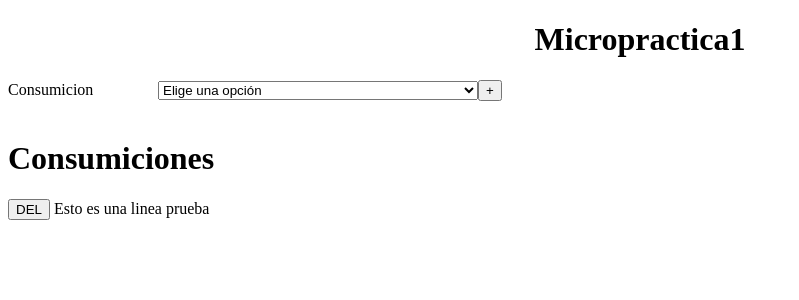
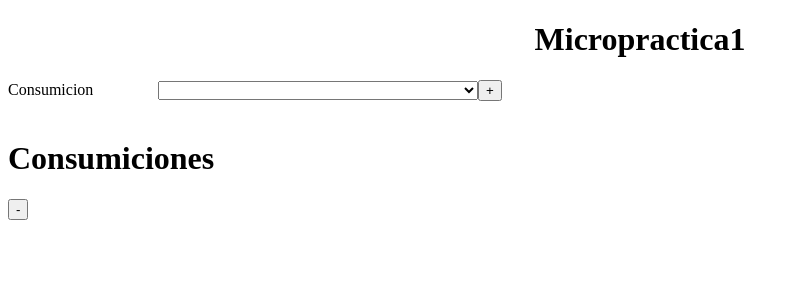
Before and after one commit to IvanAguado22/Practica_DataBinding_DSI, an Angular app in the folder Micropractica1/: page / in a window 1280 px wide. Shown: the top 300 px of the page, without its empty margins (0-799 px from the left). Built offline with nearby package versions, Linux system fonts and the light colour scheme.

Commit message:
Comienzo databinding

```diff
--- a/Micropractica1/src/app/app.component.html
+++ b/Micropractica1/src/app/app.component.html
@@ -7,20 +7,17 @@
 
 <div class="main">
     <label>Consumicion</label>
-    <select name="comanda" id="">
-        <option value="" selected>Elige una opción</option>
-        <option value="Cerdo">Cerdo agridulce</option>
-        <option value="Arroz">Arroz tres delicias</option>
-        <option value="Ternera">Ternera con bambu y setas</option>
+    <select name="lst_comand" [(ngModel)]='cod_comand'>
+        <option *ngFor='let comanda of comanda' [value]='comanda[0]'>{{comanda[0]}}</option>
     </select>
     <button type='button' (click)='addLinea()'>+</button>
 </div>
 <br>
+
 <div class="pedido">
     <h1>Consumiciones</h1>
     <p *ngFor='let linea of lineas; let i=index'>
-        <button type='button' (click)='delLinea(i)'>DEL</button>
-        {{linea}}
+      {{linea}}
+      <button type='button' (click)='delLinea(i)'>-</button>
     </p>
 </div>
-<router-outlet></router-outlet>
--- a/Micropractica1/src/app/app.component.ts
+++ b/Micropractica1/src/app/app.component.ts
@@ -1,4 +1,5 @@
 import { Component } from '@angular/core';
+import { FormsModule } from '@angular/forms';
 
 @Component({
   selector: 'app-root',
@@ -8,11 +9,13 @@ import { Component } from '@angular/core';
 export class AppComponent {
   title = 'Micropractica1';
 
-  public lineas=['Esto es una linea prueba'];
+  public lineas=[''];
+  public cod_comand = 0;
+  public comanda:Array<[string,number]>=[['cerdo',5.5],['arroz',3.5],['ternera',7]];
 
   public addLinea()
   {
-	  this.lineas.push('Linea de ejemplo '+(this.lineas.length+1));
+	  this.lineas.push('Ejemplo');
   }
 
   public delLinea(i: number)
--- a/Micropractica1/src/app/app.module.ts
+++ b/Micropractica1/src/app/app.module.ts
@@ -4,15 +4,24 @@ import { BrowserModule } from '@angular/platform-browser';
 import { AppRoutingModule } from './app-routing.module';
 import { AppComponent } from './app.component';
 
+
+// NECESARIO PARA QUE FUNCIONA DATABINDING BIDIRECCIONAL!
+import { FormsModule } from '@angular/forms';
+
+// NECESARIO PARA PIPE CURRENCY!:
+import { LOCALE_ID } from '@angular/core';
+import '@angular/common/locales/global/es';
+
+
 @NgModule({
   declarations: [
     AppComponent
   ],
   imports: [
-    BrowserModule,
-    AppRoutingModule
+    BrowserModule,FormsModule
   ],
-  providers: [],
+  providers: [ { provide: LOCALE_ID, useValue: 'es' }],
   bootstrap: [AppComponent]
 })
+
 export class AppModule { }
```
